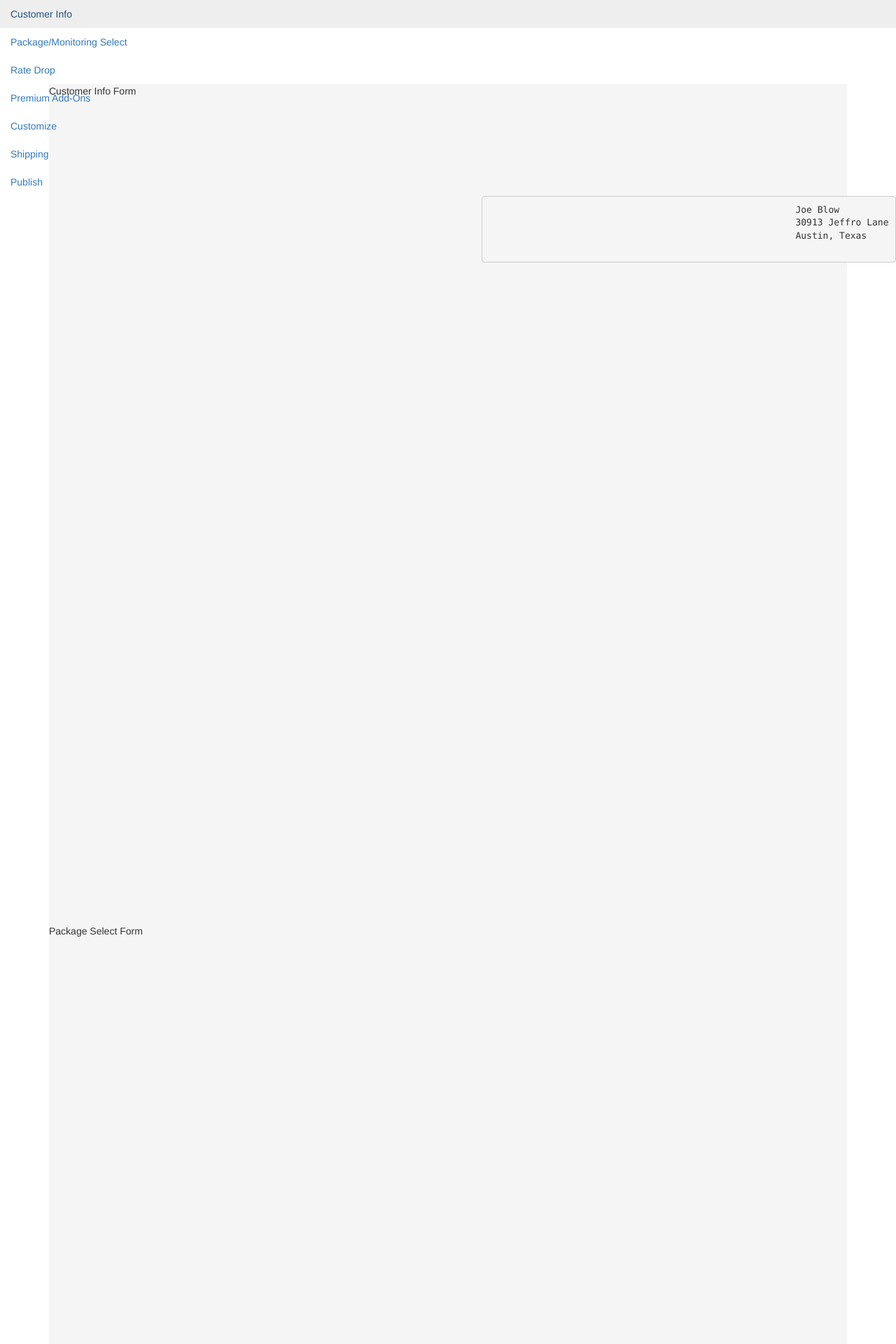
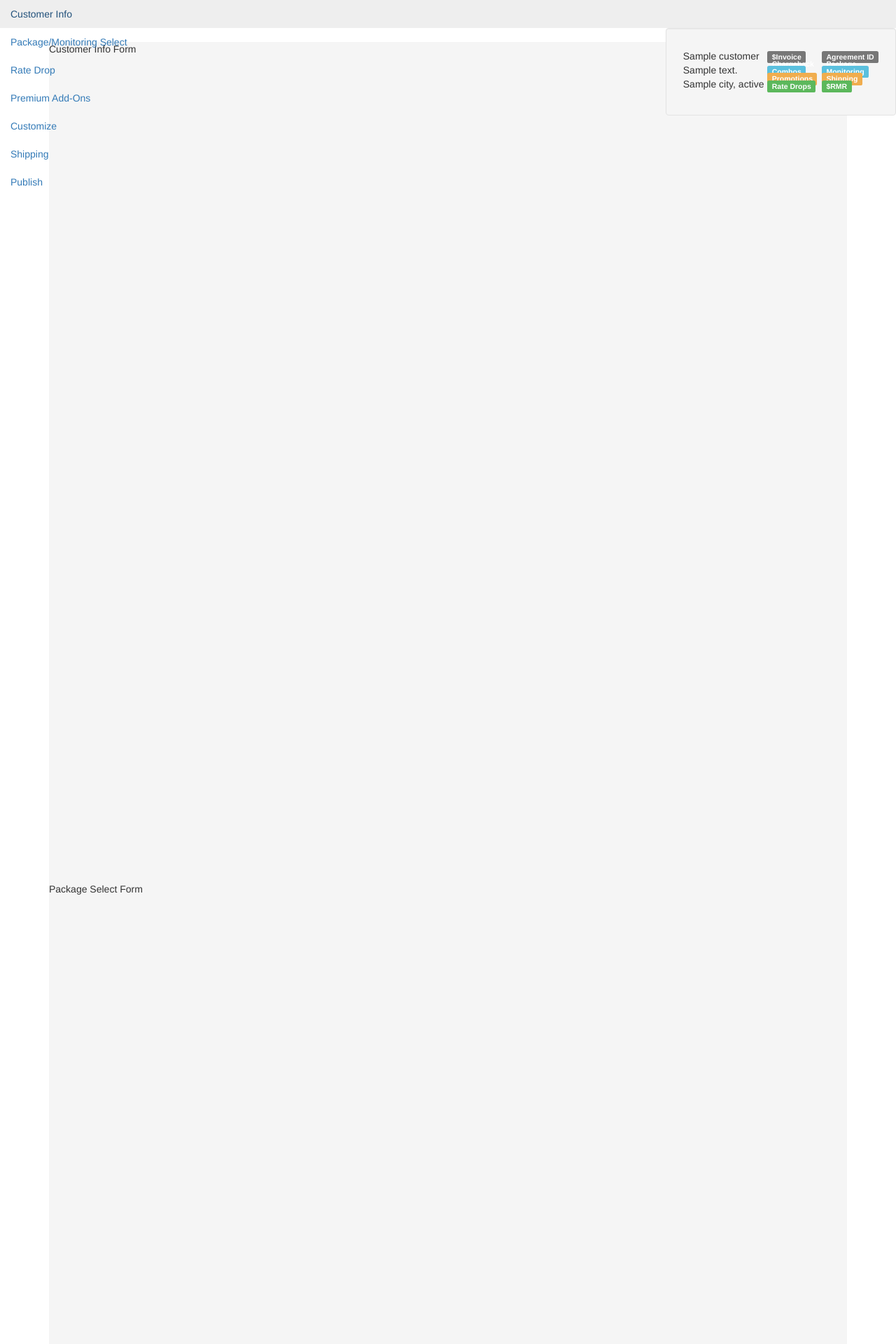
Before and after one commit to ryanwellman/trashboard, a Django app: template templates/container.html in a window 1280 px wide. Shown: the top 1920 px of the page at 70% size. Run offline with Django 3.2, Linux system fonts and the light colour scheme; the template is opened without the code that fills it: most values are stand-ins (such as "Sample title", 1, 10 or a date in 2020); some libraries are stand-ins or nearby versions.

Commit message:
added bootstrap, knockout, and jquery plus a basic container

```diff
--- a/templates/container.html
+++ b/templates/container.html
@@ -7,25 +7,76 @@
 		<script src="//cdnjs.cloudflare.com/ajax/libs/knockout/3.0.0/knockout-min.js"></script>
 		<style type="text/css">
 			body {
-				padding-top: 120px;
+				padding-top: 60px;
 				height: 100%;
 			}
 			section {
-				padding-top: 120px;
-				margin-top: -120px;
+				padding-top: 60px;
+				margin-top: -60px;
 			}
 			.content div {
 				background-color: #f5f5f5;
 				height: 1200px;
 			}
+			#infobar {
+				display: table;
+				border-spacing: 5px;
+			}
+			#infobar i {
+				position: absolute;
+				top: 2px;
+				right: 2px;
+			}
+			#infobar_content {
+				display: table-row;
+			}
+			#infobar_content div {
+				display: table-cell;
+			}
 		</style>
 		<script type="text/javascript">
-			$(document).ready(function() {
-				$('body').scrollspy({target: '#navbar', offset: 120})
+			$(function() {
+				$(document).ready(function(e) {
+					$('body').scrollspy({target: '#navbar', offset: 60});
+				});
+				$('#infobar_resize').click(function(e) {
+						$('#infobar_content').toggle();
+						$('#infobar_resize').toggleClass("icon-resize-small icon-resize-full");
+				});
 			});
 		</script>
 	</head>
 	<body>
+		<div class="affix" style="top:40;right:0">
+			<div id="infobar" class="well">
+				<i id="infobar_resize" class="icon-resize-small"></i>
+				<div id="infobar_content">
+					<div id="infobar_left">
+						<p>
+							{{ customer.name }}<br>{{ customer.address }}<br>{{ customer.city }}, {{ customer.state }}
+						</p>
+					</div>
+					<div id="infobar_middle">
+						<p>
+							<span class="label label-default">$Invoice</span><br>
+							<span class="label label-important">Chargeback</span><br>
+							<span class="label label-info">Combos</span><br>
+							<span class="label label-warning">Promotions</span><br>
+							<span class="label label-success">Rate Drops</span><br>
+						</p>
+					</div>
+					<div id="infobar_right">
+						<p>
+							<span class="label label-default">Agreement ID</span><br>
+							<span class="label label-important">Package</span><br>
+							<span class="label label-info">Monitoring</span><br>
+							<span class="label label-warning">Shipping</span><br>
+							<span class="label label-success">$RMR</span><br>
+						</p>
+					</div>
+				</div>
+			</div>
+		</div>
 		<div class="container">
 			<div class="navbar navbar-fixed-top" id="navbar">
 				<div class="navbar-inner">
@@ -38,13 +89,6 @@
 						<li><a href="#shipping">Shipping</a></li>
 						<li><a href="#publish">Publish</a></li>
 					</ul>
-					<div class="pull-right">
-						<pre>
-							Joe Blow
-							30913 Jeffro Lane
-							Austin, Texas
-						</pre>
-					</div>
 				</div>
 			</div>
 			<div class="content">
```
Also changed, not shown: views.py (+6 -1 lines).
